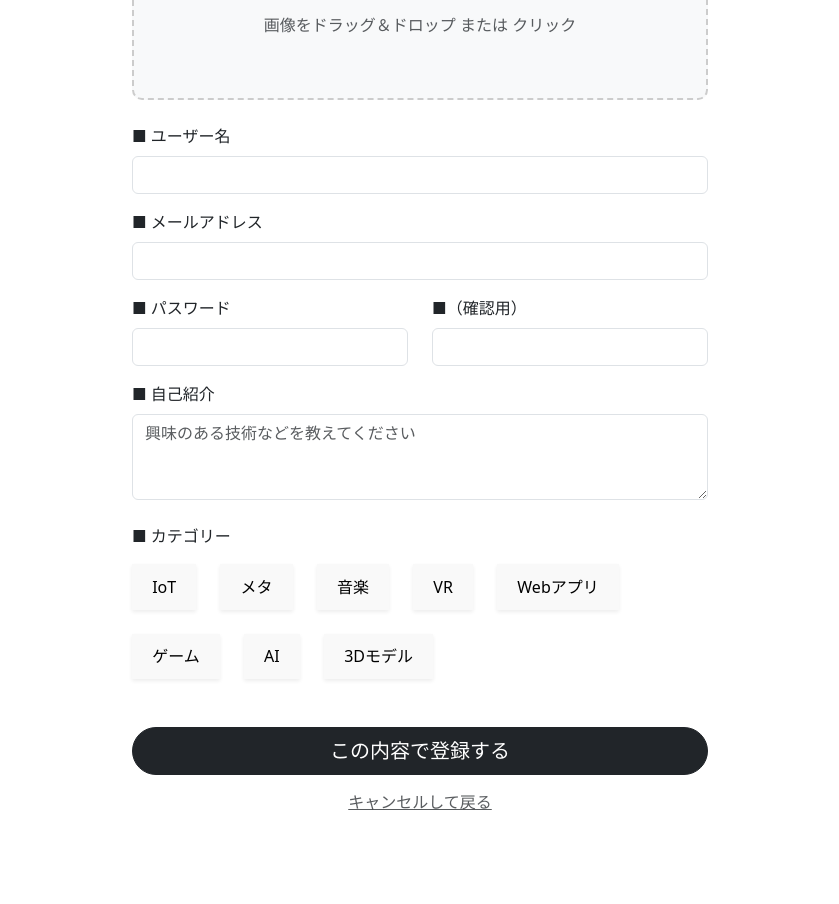
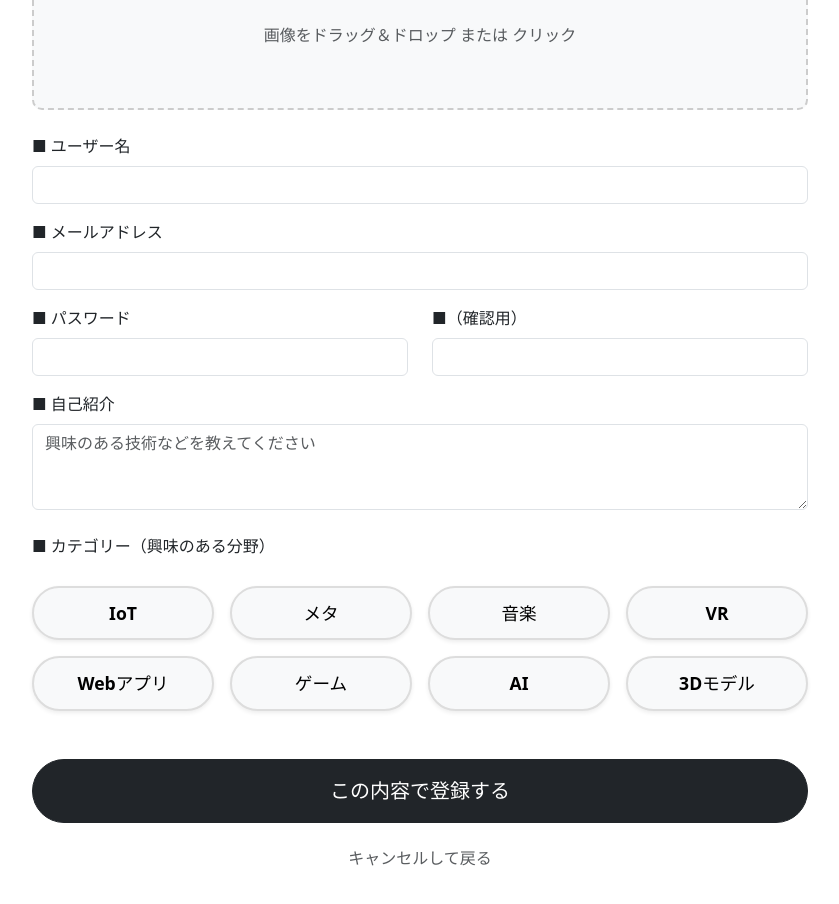
Before and after one commit to skr08m/campus_portfolioSNS, a React (Vite) app in the folder frontend/: page /register in a window 1280 px wide. Shown: the part 200-1104 px from the top of the page, without its empty margins (220-1059 px from the left). Built offline with nearby package versions, Linux system fonts and the light colour scheme.

Commit message:
Register.jsxのUI変更

```diff
--- a/frontend/src/pages/Register.jsx
+++ b/frontend/src/pages/Register.jsx
@@ -12,15 +12,14 @@ const Register = () => {
     email: '',
     password: '',
     confirmPassword: '',
-    bio: '', // 自己紹介
+    bio: '',
   });
 
-  // アイコン画像とタグ（UpWorksを参考に独立させたState）
   const [iconFile, setIconFile] = useState(null);
   const [selectedTags, setSelectedTags] = useState([]);
   const [dragOver, setDragOver] = useState(false);
 
-  // 1. タグリストをオブジェクト形式で定義（DBのIDと合わせる）
+  // タグリスト（DBのIDと合わせる）
   const tagList = [
     { tagId: 1, tagName: "IoT" },
     { tagId: 2, tagName: "メタ" },
@@ -32,17 +31,8 @@ const Register = () => {
     { tagId: 8, tagName: "3Dモデル" }
   ];
 
-  // ハンドラー系
   const handleChange = (e) => {
     setFormData({ ...formData, [e.target.name]: e.target.value });
-  };
-
-  const toggleTag = (tagObj) => {
-    setSelectedTags((prev) =>
-      prev.find(t => t.tagId === tagObj.tagId)
-        ? prev.filter((t) => t.tagId !== tagObj.tagId) // IDで比較して削除
-        : [...prev, tagObj]                            // 追加
-    );
   };
 
   const handleDrop = (e) => {
@@ -55,16 +45,15 @@ const Register = () => {
 
   const handleSubmit = async (e) => {
     e.preventDefault();
-
     try {
-      // --- STEP 1: アカウント作成 (POST) ---
+      // 登録処理のロジック（省略せずに元のコードを維持）
       const regRes = await fetch("http://localhost:8080/api/auth/register", {
         method: "POST",
         headers: { "Content-Type": "application/json" },
         body: JSON.stringify({
-          username: formData.username,    // 全て小文字 (n)
-          mailAddress: formData.email,   // そのまま
-          password: formData.password    // 全て小文字 (w)
+          username: formData.username,
+          mailAddress: formData.email,
+          password: formData.password
         }),
       });
 
@@ -72,46 +61,46 @@ const Register = () => {
       const jwt = await regRes.text();
       localStorage.setItem("jwt", jwt);
 
-      // --- STEP 2: 自己紹介文の保存 (PATCH) ---
-      const introRes = await fetch("http://localhost:8080/api/users/me", {
+      await fetch("http://localhost:8080/api/users/me", {
         method: "PATCH",
-        headers: {
-          "Content-Type": "application/json",
-          "Authorization": `Bearer ${jwt}`
-        },
+        headers: { "Content-Type": "application/json", "Authorization": `Bearer ${jwt}` },
         body: JSON.stringify({ selfIntroduction: formData.bio }),
       });
-      if (!introRes.ok) throw new Error("自己紹介の保存に失敗しました");
 
-      // --- STEP 3: よく使うタグの保存 (POST) ---
-      // エンドポイント: /api/users/me/favorite-tags
       const selectedTagIds = selectedTags.map(tag => tag.tagId);
+      await fetch("http://localhost:8080/api/users/me/favorite-tags", {
+        method: "PUT",
+        headers: { "Content-Type": "application/json", "Authorization": `Bearer ${jwt}` },
+        body: JSON.stringify(selectedTagIds),
+      });
 
-      const tagRes = await fetch("http://localhost:8080/api/users/me/favorite-tags", {
-        method: "PUT", // @PutMapping なので PUT を指定
-        headers: {
-          "Content-Type": "application/json",
-          "Authorization": `Bearer ${jwt}`
-        },
-        body: JSON.stringify(selectedTagIds), // [1, 2] のような数値配列を送信
-      });
-      if (!tagRes.ok) throw new Error("タグの保存に失敗しました");
-
-      // 全て成功！
       alert("新規登録とプロフィールの設定が完了しました！");
       navigate("/home");
-
     } catch (error) {
-      console.error("Registration Error:", error);
+      console.error(error);
       alert(error.message);
     }
   };
 
   return (
-    <Container className="mt-4 mx-auto" style={{ maxWidth: '600px' }}>
-      <h2 className="text-center fw-bold mb-4">新規登録</h2>
+    <Container className="mt-4 mx-auto" style={{ maxWidth: '800px' }}>
+      {/* 統一されたインラインCSSを追加 */}
+      <style>{`
+        .tag-btn {
+          border-radius: 30px; padding: 12px 20px;
+          font-weight: bold; border: 2px solid #ddd;
+          background-color: #f8f9fa; transition: 0.2s;
+          font-size: 1.1rem; color: #000 !important;
+          text-align: center; width: 100%;
+        }
+        .tag-btn.active {
+          background-color: #d0d0d0; border-color: #000;
+        }
+      `}</style>
+
+      <h2 className="text-center fw-bold mb-4" style={{ fontSize: "2.5rem" }}>新規登録</h2>
+
       <Form onSubmit={handleSubmit}>
-
         {/* アイコン画像選択 */}
         <section className="mb-4 text-start">
           <Form.Label className="fw-bold">■ プロフィールアイコン</Form.Label>
@@ -139,18 +128,16 @@ const Register = () => {
           <Form.Control
             id="iconInput"
             type="file"
-            className="d-none" // 隠しておいて、上のdivクリックで発火
+            className="d-none"
             onChange={(e) => setIconFile(e.target.files[0])}
           />
         </section>
 
         {/* 基本入力欄 */}
-        <Row className="mb-3">
-          <Form.Group as={Col} className="text-start">
-            <Form.Label className="fw-bold">■ ユーザー名</Form.Label>
-            <Form.Control name="username" onChange={handleChange} required />
-          </Form.Group>
-        </Row>
+        <Form.Group className="mb-3 text-start">
+          <Form.Label className="fw-bold">■ ユーザー名</Form.Label>
+          <Form.Control name="username" onChange={handleChange} required />
+        </Form.Group>
 
         <Form.Group className="mb-3 text-start">
           <Form.Label className="fw-bold">■ メールアドレス</Form.Label>
@@ -180,43 +167,37 @@ const Register = () => {
           />
         </Form.Group>
 
-        {/* タグ選択（UpWorksのカテゴリを応用） */}
-        {/* カテゴリー選択セクション */}
+        {/* 修正ポイント: カテゴリー選択（Find.jsxと同様のUI） */}
         <section className="mb-5 text-start">
-          <Form.Label className="fw-bold">■ カテゴリー</Form.Label>
-          <div className="d-flex flex-wrap gap-4 mt-2 p-0">
-            {tagList.map((tag) => {
-              // 現在選択されているか判定（IDで比較）
-              const isActive = selectedTags.some(t => t.tagId === tag.tagId);
-
-              return (
+          <Form.Label className="fw-bold">■ カテゴリー（興味のある分野）</Form.Label>
+          <Row className="g-3 mt-1">
+            {tagList.map((tag) => (
+              <Col xs={6} md={3} key={tag.tagId}>
                 <button
-                  key={tag.tagId}
                   type="button"
-                  // selectedTagsの中にこのタグのIDがあれば 'active' クラスを付与
-                  className={`category-btn shadow-sm ${isActive ? "active" : ""}`}
+                  className={`tag-btn shadow-sm ${selectedTags.some(t => t.tagId === tag.tagId) ? "active" : ""}`}
                   onClick={(e) => {
                     e.preventDefault();
                     setSelectedTags((prev) =>
                       prev.some((t) => t.tagId === tag.tagId)
-                        ? prev.filter((t) => t.tagId !== tag.tagId) // すでにあれば削除
-                        : [...prev, tag]                           // なければ追加
+                        ? prev.filter((t) => t.tagId !== tag.tagId)
+                        : [...prev, tag]
                     );
                   }}
                 >
                   {tag.tagName}
                 </button>
-              );
-            })}
-          </div>
+              </Col>
+            ))}
+          </Row>
         </section>
 
         {/* ボタン類 */}
-        <div className="d-grid gap-2 mb-5">
-          <Button variant="dark" type="submit" size="lg" className="rounded-pill">
+        <div className="d-grid gap-3 mb-5">
+          <Button variant="dark" type="submit" size="lg" className="rounded-pill py-3 fw-bold">
             この内容で登録する
           </Button>
-          <Button variant="link" className="text-muted" onClick={() => navigate('/')}>
+          <Button variant="link" className="text-muted text-decoration-none" onClick={() => navigate('/')}>
             キャンセルして戻る
           </Button>
         </div>
```
